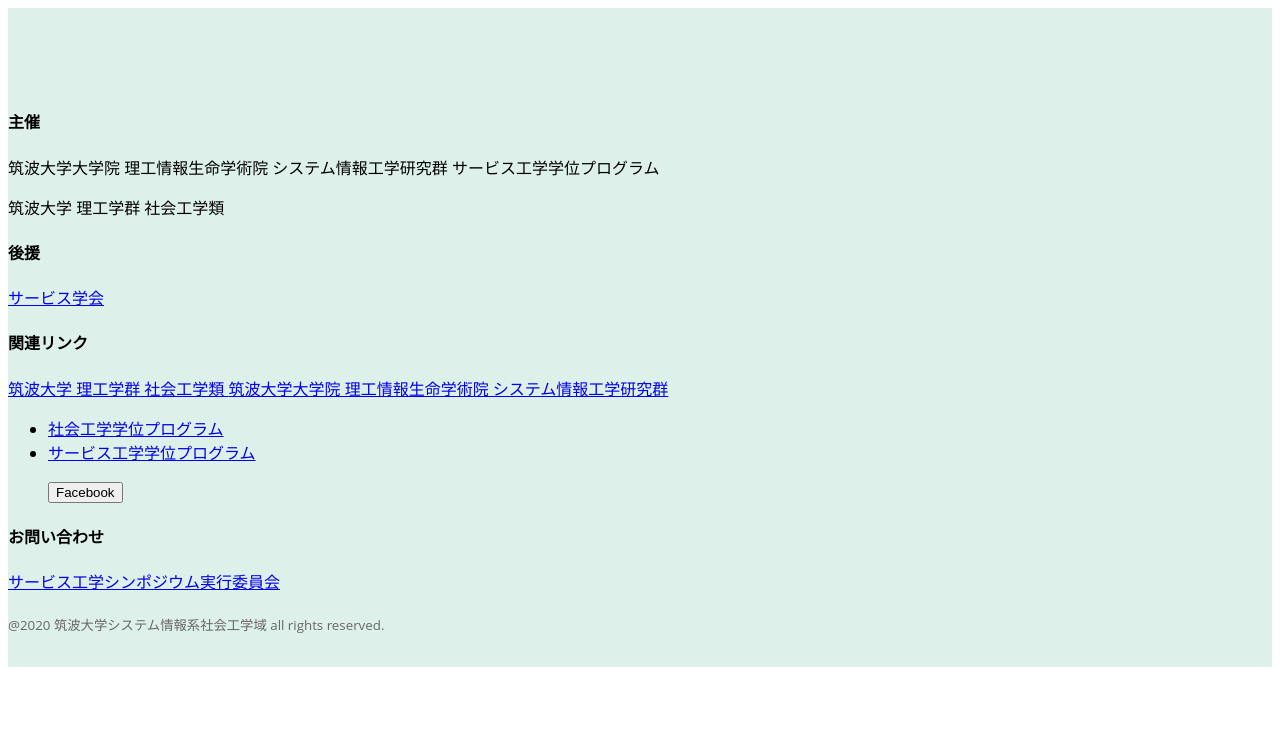
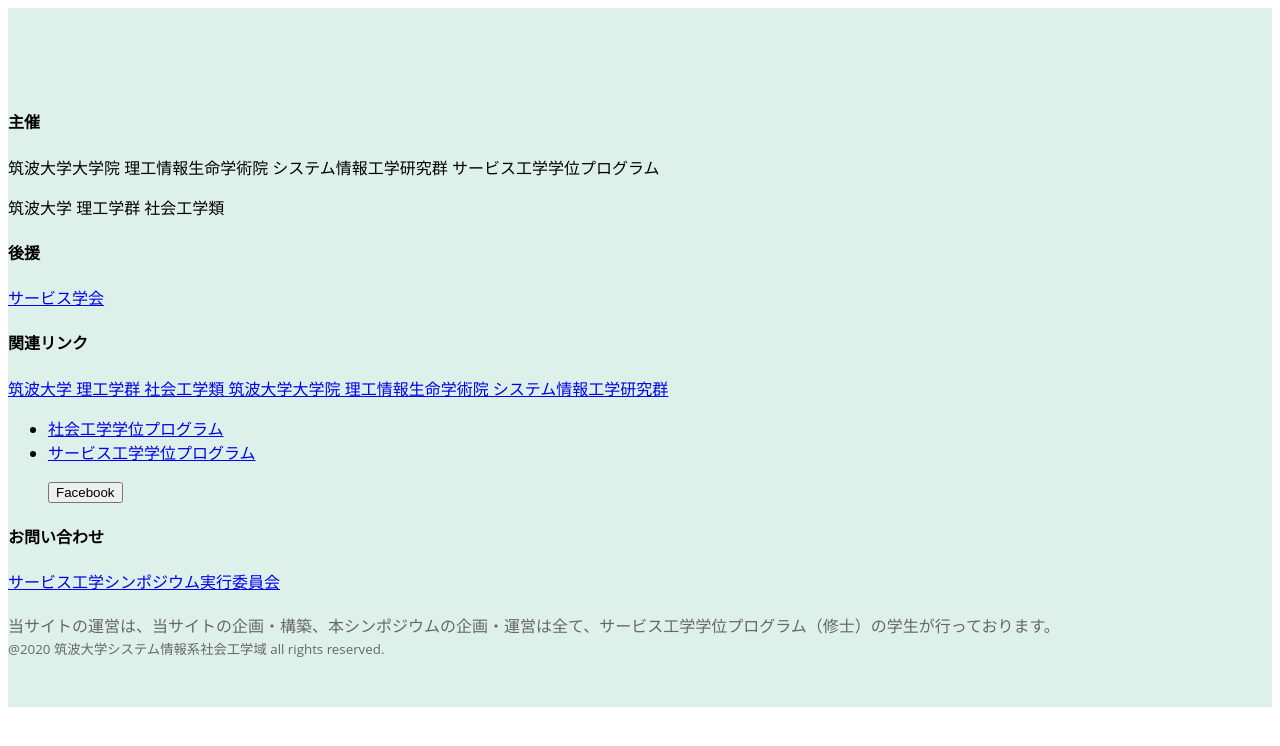
Before and after one commit to Ayakie/mse_sympo, a PHP site: page /assets/footer.html in a window 1280 px wide. Shown: the top 746 px of the page. Run offline with PHP 8.4, Linux system fonts and the light colour scheme.

Commit message:
[update] footer

```diff
--- a/assets/footer.html
+++ b/assets/footer.html
@@ -50,8 +50,9 @@
                     </a>
                 </div>
             </div>
-            <div class="ui center aligned text container" style="margin-top: 20px;">
+            <div class="ui center aligned container" style="margin-top: 20px;">
                 <!-- <a href="https://www.tsukuba.ac.jp/" target="_blank"><img src="img/tsukuba_footer.png" class="ui centered small image"></a> -->
+                <mediam> 当サイトの運営は、当サイトの企画・構築、本シンポジウムの企画・運営は全て、サービス工学学位プログラム（修士）の学生が行っております。</mediam><br>
                 <small class="copyright">@2020 筑波大学システム情報系社会工学域 all rights reserved.</small>
             </div>
         </div>
--- a/css/style_top.css
+++ b/css/style_top.css
@@ -86,13 +86,12 @@ td.center.aligned{
 
 /* footer */
 .footer {
-    padding: 5em 0 2em;
+    padding: 5em 0 3em 0;
     background-color: #DEF0EA;
 }
 .ui.facebook.button {
     margin: 0 40px;
 }
-.copyright {
-    margin-top: 30px;
+small,mediam {
     color: #676767;
 }
```
